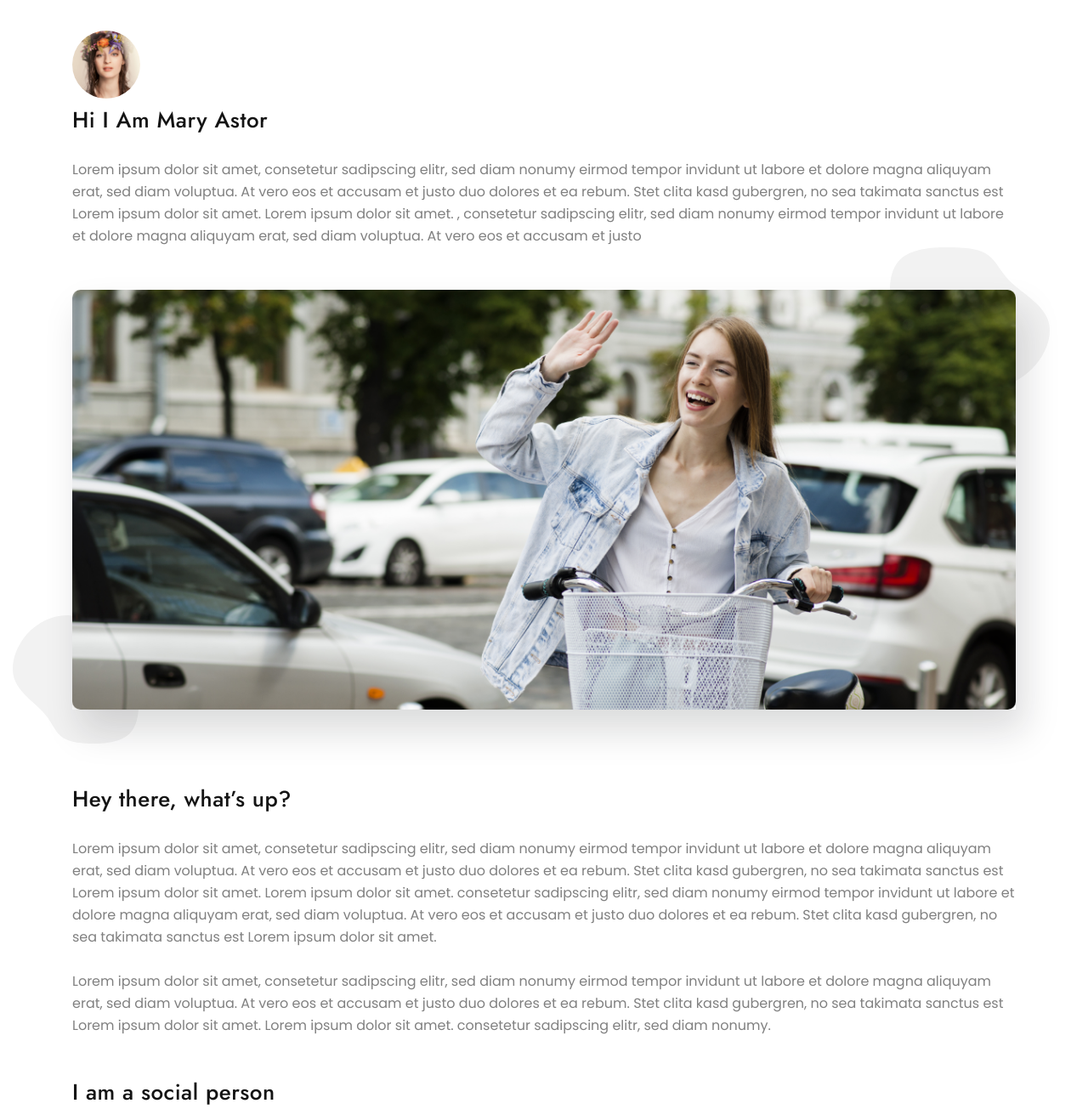
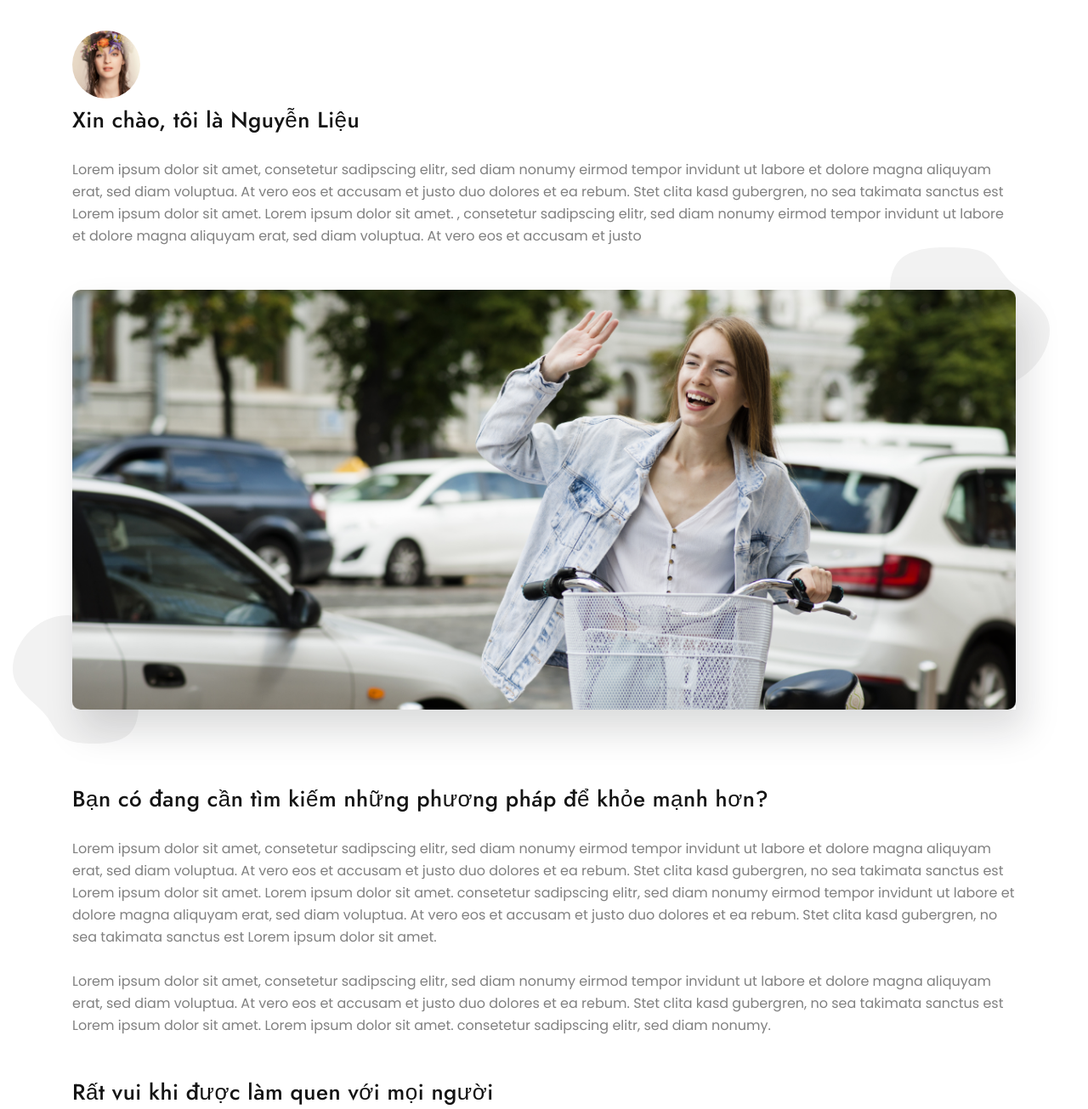
Before and after one commit to terexabk/webdienchan, a website: page about.html in a window 1280 px wide. Shown: the part 200-1505 px from the top of the page at 85% size. Drawn offline with Linux system fonts and the light colour scheme; some packages are replaced by stand-ins of ours.

Commit message:
update about information

```diff
--- a/about.html
+++ b/about.html
@@ -70,7 +70,7 @@
     <div class="row">
       <div class="col-lg-12">
         <div class="about-me"><img src="images/about/actior.png" alt="image">
-          <h3>Hi I Am Mary Astor</h3>
+          <h3>Xin chào, tôi là Nguyễn Liệu</h3>
           <p>Lorem ipsum dolor sit amet, consetetur sadipscing elitr, sed diam nonumy eirmod tempor invidunt ut labore
             et dolore magna aliquyam erat, sed diam voluptua. At vero eos et
             accusam et justo duo dolores et ea rebum.
@@ -87,7 +87,7 @@
             </div>
             <img src="images/about/banner.png" alt="banner">
           </div>
-          <h3>Hey there, what’s up?</h3>
+          <h3>Bạn có đang cần tìm kiếm những phương pháp để khỏe mạnh hơn?</h3>
           <p>Lorem ipsum dolor sit amet, consetetur sadipscing elitr, sed diam nonumy eirmod tempor invidunt ut labore
             et dolore magna aliquyam erat, sed diam voluptua. At vero eos et accusam et justo duo dolores et ea rebum.
             Stet clita kasd gubergren, no sea takimata sanctus est Lorem ipsum dolor sit amet. Lorem ipsum dolor sit
@@ -100,7 +100,7 @@
             takimata sanctus est Lorem ipsum dolor sit amet. Lorem ipsum dolor sit amet.
             consetetur sadipscing elitr, sed diam nonumy.
           </p>
-          <h3>I am a social person</h3>
+          <h3>Rất vui khi được làm quen với mọi người</h3>
           <ul class="soicel-icon">
             <li> <a href="#"><i class="fa fa-facebook"></i></a></li>
             <li> <a href="#"><i class="fa fa-twitter"></i></a></li>
```
